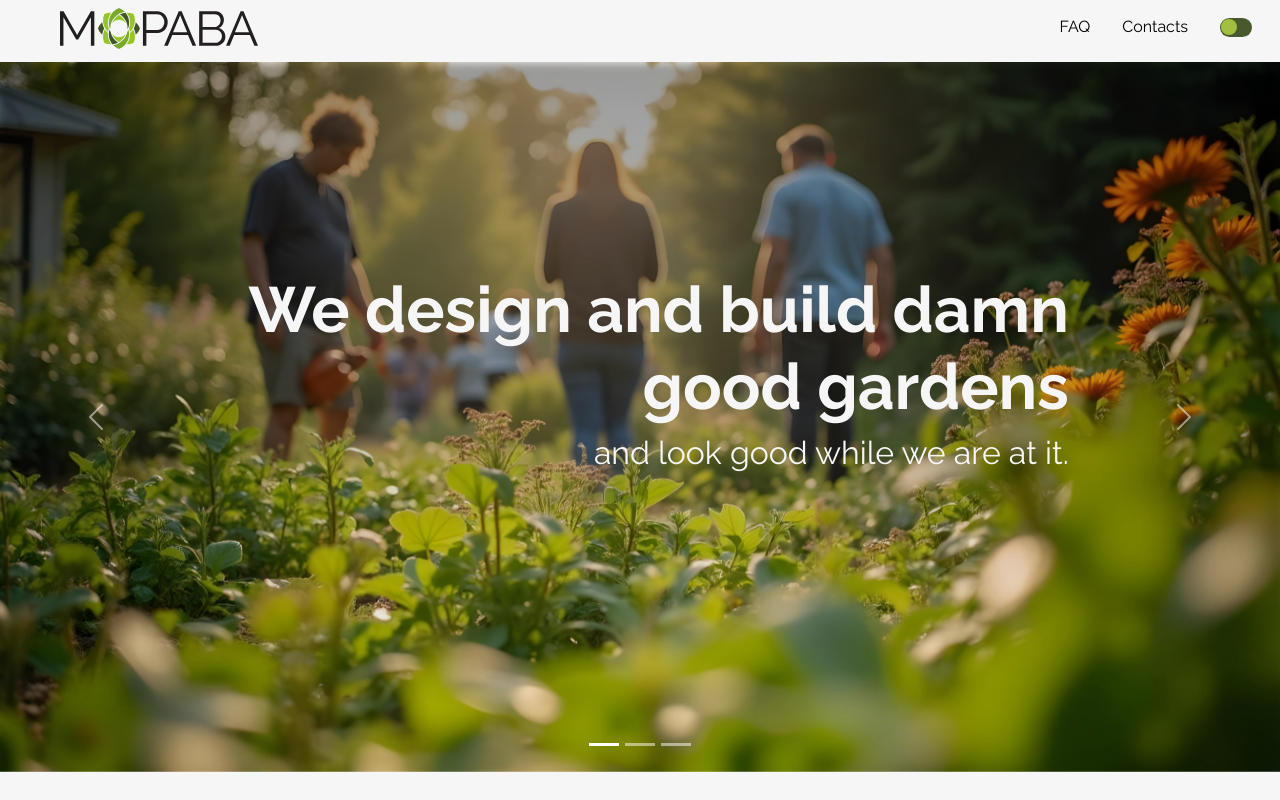
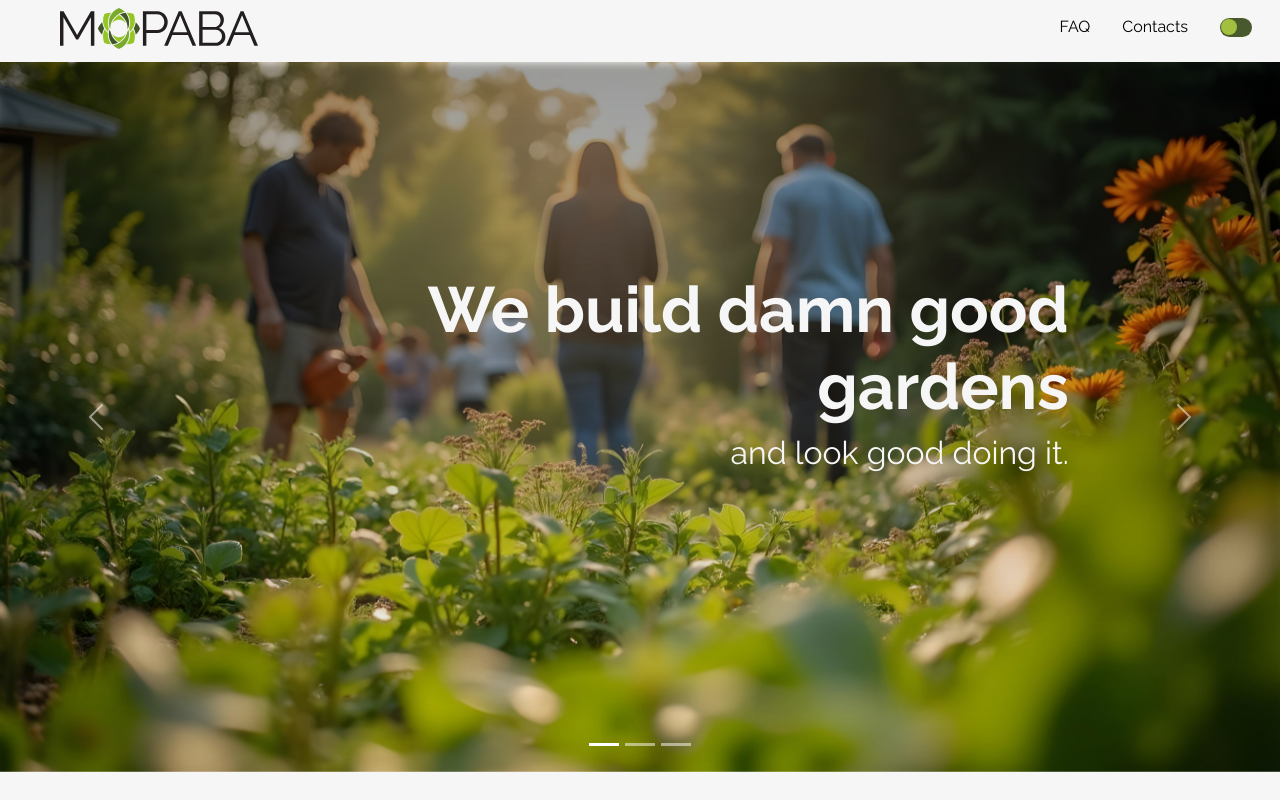
Before and after one commit to AleksTanev/morava, a React (Vite) app: page / in a window 1280 px wide. Shown: the top 800 px of the page. Built offline with nearby package versions, Linux system fonts and the light colour scheme.

Commit message:
Update Home.tsx

```diff
--- a/src/shared/Pages/Home/Home.tsx
+++ b/src/shared/Pages/Home/Home.tsx
@@ -71,8 +71,8 @@ const Home = () => {
                     <div className={styles["blur-bg"]} />
                     <div className={styles["hero-text-wrapper"]}>
                         <div className={styles["hero-text-content"]}>
-                            <h1 className={styles["hero-text"]}>We design and build damn good gardens</h1>
-                            <h3 className={styles["hero-subtext"]}>and look good while we are at it.</h3>
+                            <h1 className={styles["hero-text"]}>We build damn good gardens</h1>
+                            <h3 className={styles["hero-subtext"]}>and look good doing it.</h3>
                         </div>
                     </div>
                     <PhotoCarousel slideItems={slideItems} />
```
